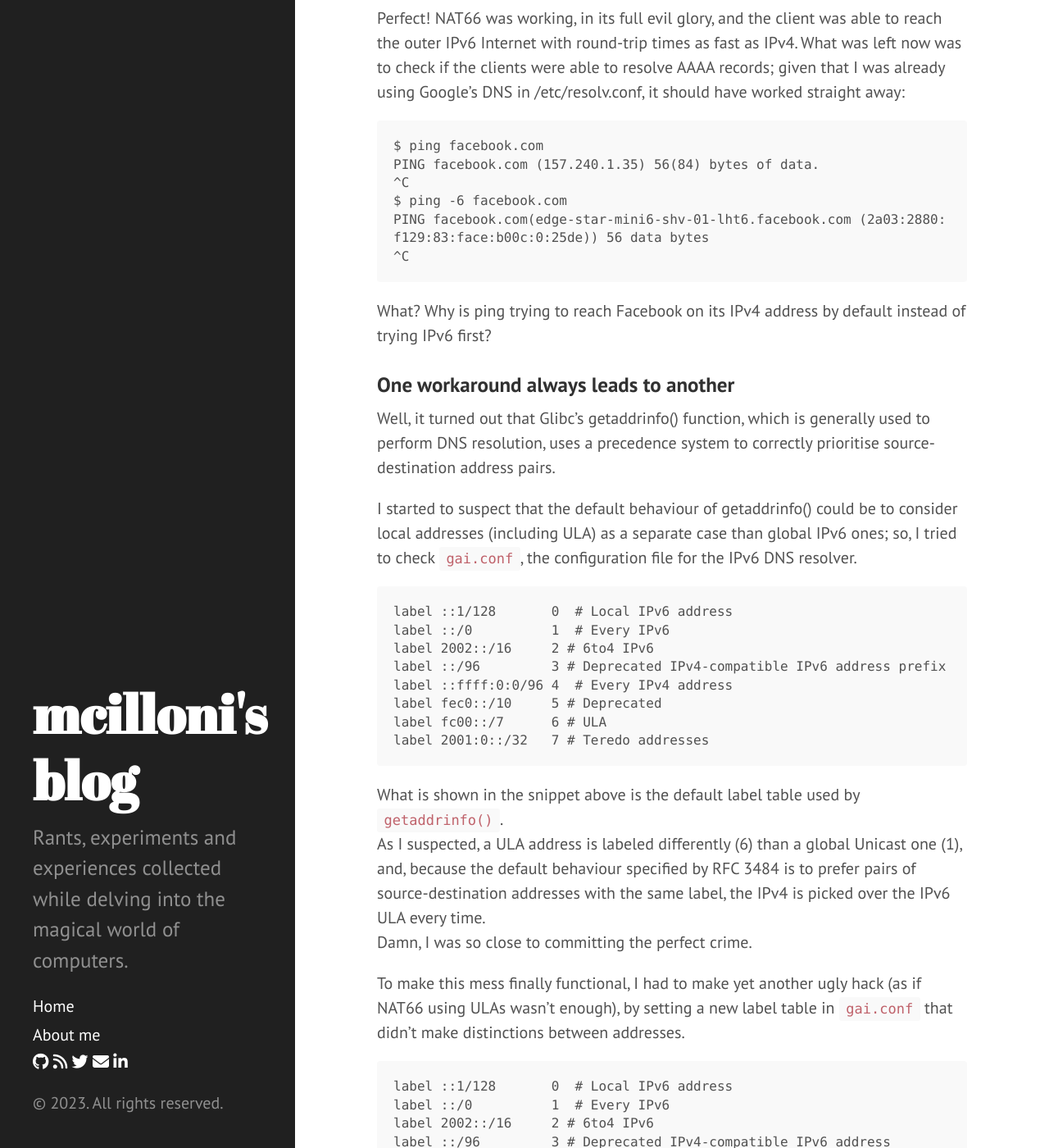
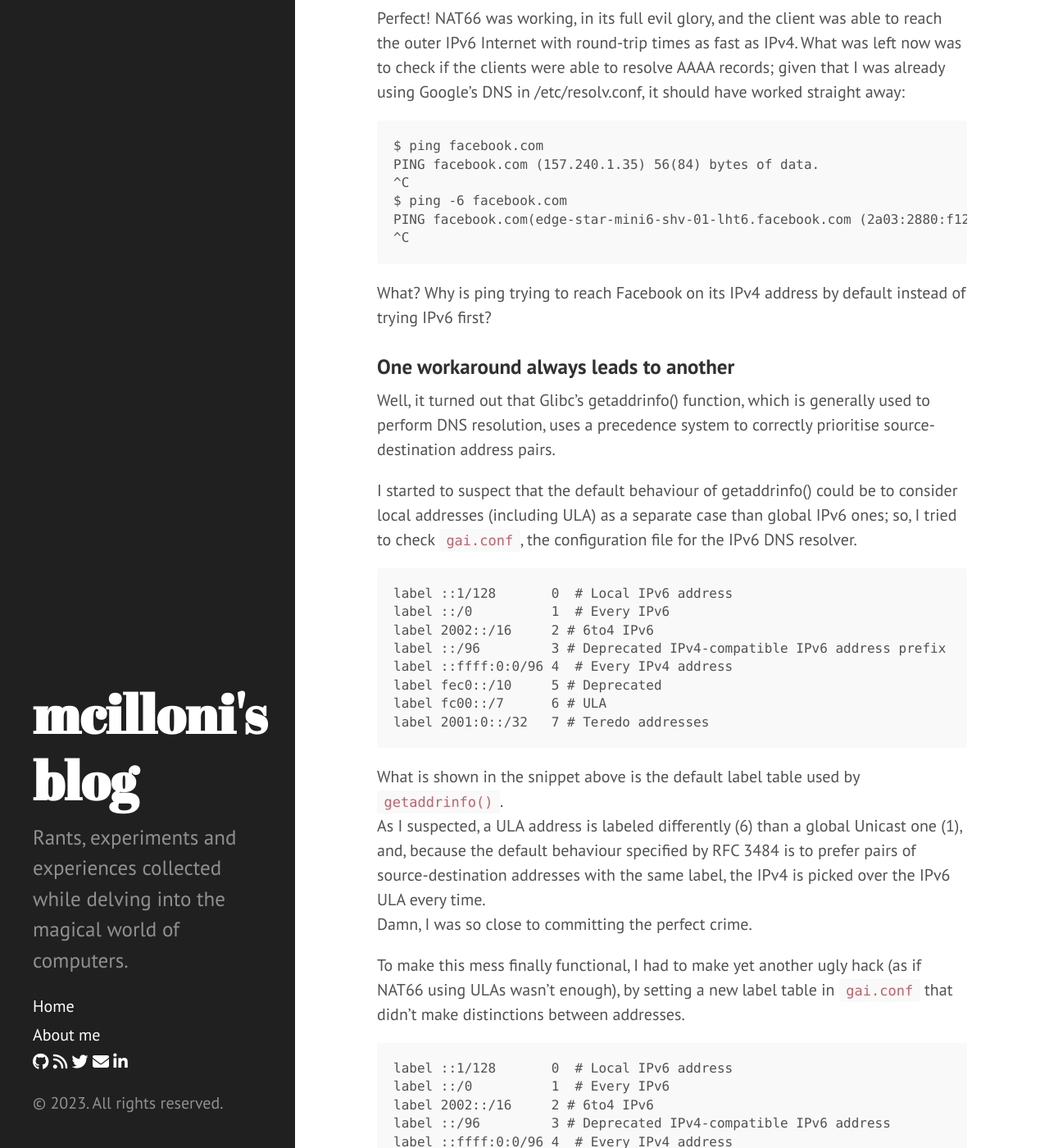
Before and after one commit to mcilloni/mcilloni.github.io, a Jekyll site: the page built from _posts/2018-01-20-oh-god-why-NAT66.md, in a window 1280 px wide and 1400 px high, scrolled down 5754 px. Shown: the whole window at 82% size. Built offline with Jekyll 4.4.1, drawn with Linux system fonts in a browser that asks for light colours; nearby versions of some CDN libraries; comment, search, counter and statistics services are not loaded.

Commit message:
css: fix ugly missing overflow on pre

```diff
--- a/public/css/poole.css
+++ b/public/css/poole.css
@@ -167,7 +167,7 @@ pre {
   font-size: .8rem;
   line-height: 1.4;
   white-space: pre;
-  white-space: pre-wrap;
+/*  white-space: pre-wrap; */
   word-break: break-all;
   word-wrap: break-word;
   background-color: #f9f9f9;
@@ -186,6 +186,7 @@ pre code {
 }
 .highlight pre {
   margin-bottom: 0;
+  overflow-x: auto;
 }
 
 /* Gist via GitHub Pages */
```
